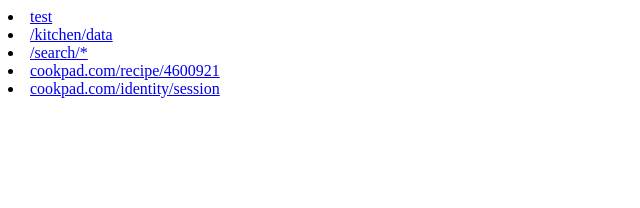
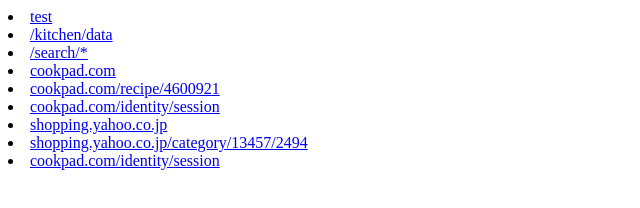
Before and after one commit to TLSnkawai/tlsnkawai.github.io, a plain HTML site: page index.html in a window 1280 px wide. Shown: the whole page, without its empty margins (0-640 px from the left). Drawn offline with Linux system fonts and the light colour scheme.

Commit message:
no message

```diff
--- a/index.html
+++ b/index.html
@@ -7,7 +7,11 @@
         <li><a href="/jp/m1????????/">test</a></li>
         <li><a href="https://cookpad.com/kitchen/data">/kitchen/data</a></li>
         <li><a href="https://cookpad.com/search/%E3%82%B4%E3%83%BC%E3%83%A4">/search/*</a></li>
+        <li><a href="https://cookpad.com">cookpad.com</a></li>
         <li><a href="https://cookpad.com/recipe/4600921">cookpad.com/recipe/4600921</a></li>
+        <li><a href="https://cookpad.com/identity/session">cookpad.com/identity/session</a></li>
+        <li><a href="https://shopping.yahoo.co.jp">shopping.yahoo.co.jp</a></li>
+        <li><a href="https://shopping.yahoo.co.jp/category/13457/2494">shopping.yahoo.co.jp/category/13457/2494</a></li>
         <li><a href="https://cookpad.com/identity/session">cookpad.com/identity/session</a></li>
     </body>
 </html>
```
